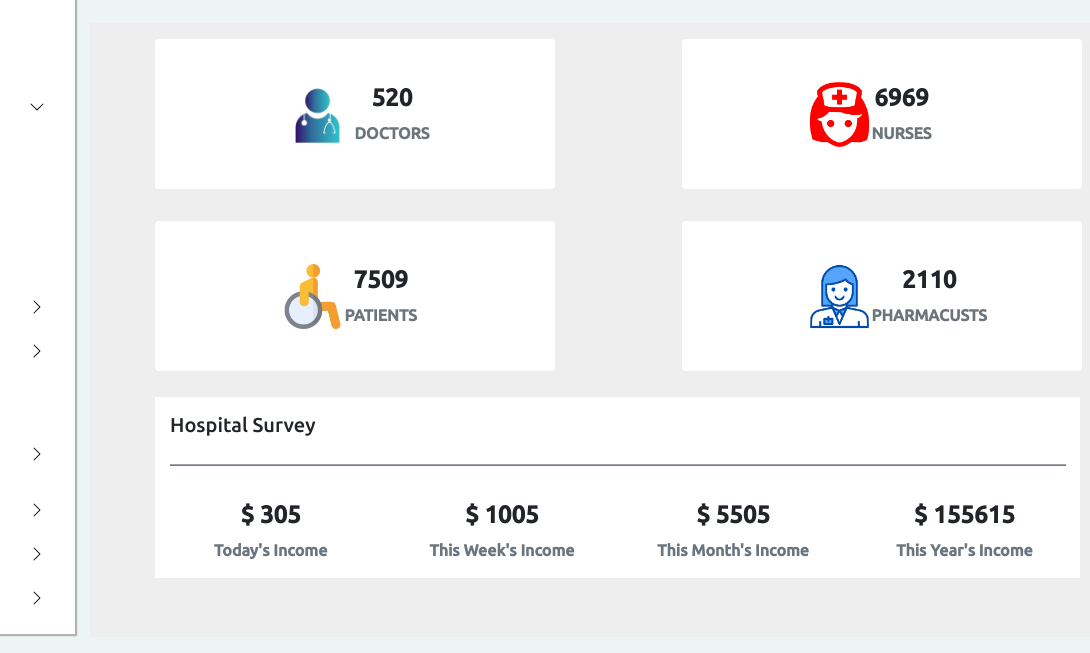
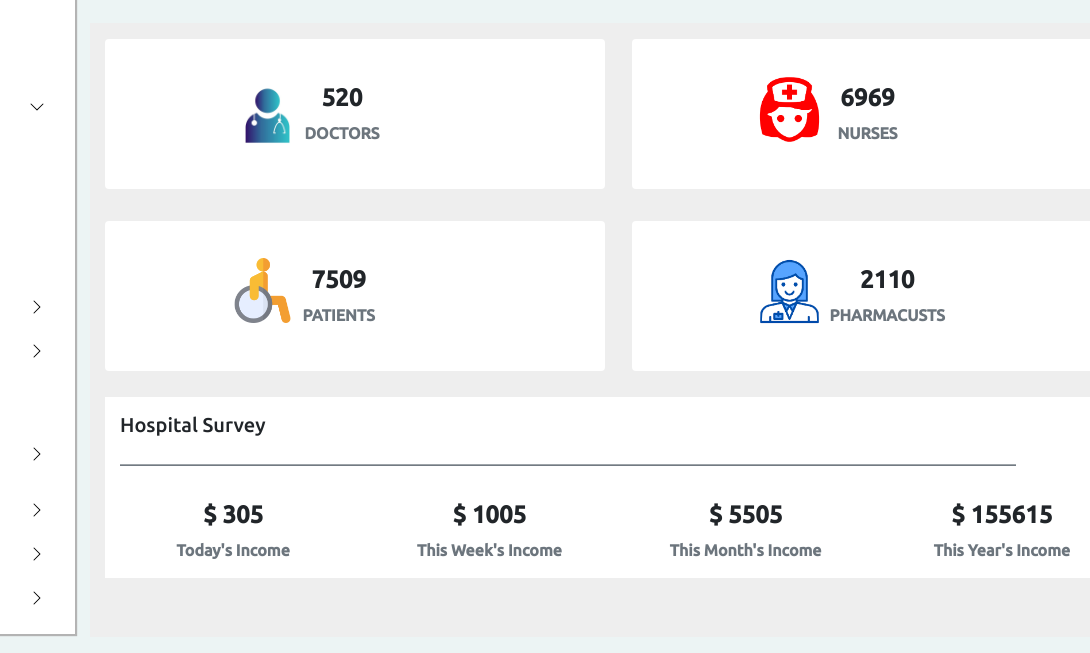
Before and after one commit to SafiraSoft1/Dashboard, a website: page index.html in a window 1280 px wide. Shown: the part 153-806 px from the top of the page, 190-1280 px from the left. Drawn offline with Linux system fonts and the light colour scheme.

Commit message:
Corrigido tamanho das caixas com icones.

```diff
--- a/paginas/fundamentos.html
+++ b/paginas/fundamentos.html
@@ -1,6 +1,6 @@
 <div style="background-color: #eee; font-family: ubuntu; height: 614px;">
     <div class="row p-3">
-        <div class="ml-1 mx-auto text-center rounded bg-white" style="width: 400px; height: 150px; display: flex; align-items: center;">
+        <div class="ml-1 mx-auto text-center rounded bg-white" style="width: 500px; height: 150px; display: flex; align-items: center;">
             <div>
                 <img src="../imgs/doctor.png" alt="" class="img-fluid" style="width: 75px; height:75px; margin-left: 125px;">
             </div>
@@ -8,34 +8,34 @@
                 <p class="mt-3 h4"><strong>520</strong></p> <p class="text-muted "><strong>DOCTORS</strong></p>
             </div>
         </div>
-        <div class="ml-1 mx-auto text-center rounded bg-white" style="width: 400px; height: 150px; display: flex; align-items: center;">
+        <div class="ml-1 mx-auto text-center rounded bg-white" style="width: 500px; height: 150px; display: flex; align-items: center;">
             <div>
-                <img src="../imgs/nurse.png" alt="" class="img-fluid" style="width: 65px; height: 65px; margin-left: 125px;">
+                <img src="../imgs/nurse.png" alt="" class="img-fluid" style="width: 65px; height: 65px; margin-left: 125px; margin-bottom: 10px;">
             </div>
-            <div>
+            <div class="ml-3">
                 <p class="mt-3 h4"><strong>6969</strong></p> <p class="text-muted"><strong>NURSES</strong></p>
             </div>
         </div>
     </div>
     <div class="row p-3">
-        <div class="ml-1 mx-auto text-center rounded bg-white" style="width: 400px; height: 150px; display: flex; align-items: center;">
+        <div class="ml-1 mx-auto text-center rounded bg-white" style="width: 500px; height: 150px; display: flex; align-items: center;">
             <div>
-                <img src="../imgs/Patient.png" alt="" class="img-fluid" style="width: 65px; height: 65px; margin-left: 125px;">
+                <img src="../imgs/Patient.png" alt="" class="img-fluid" style="width: 65px; height: 65px; margin-left: 125px; margin-bottom: 11px;">
             </div>
-            <div>
+            <div class="ml-2">
                 <p class="mt-3 h4"><strong>7509</strong></p> <p class="text-muted"><strong>PATIENTS</strong></p>
             </div>
         </div>
-        <div class="ml-1 mx-auto text-center rounded bg-white" style="width: 400px; height: 150px; display: flex; align-items: center;">
+        <div class="ml-1 mx-auto text-center rounded bg-white" style="width: 500px; height: 150px; display: flex; align-items: center;">
             <div>
-                <img src="../imgs/pharmacist.png" alt="" class="img-fluid" style="width: 65px; height: 65px; margin-left: 125px;">
+                <img src="../imgs/pharmacist.png" alt="" class="img-fluid" style="width: 65px; height: 65px; margin-left: 125px; margin-bottom: 10px;">
             </div>
-            <div style="margin-right: 88px;">
+            <div class="ml-2" style="margin-right: 88px;">
                 <p class="mt-3 h4"><strong>2110</strong></p> <p class="text-muted"><strong>PHARMACUSTS</strong></p>
             </div>
         </div>
     </div>
-    <div class="row rounded" style="margin-left: 65px; margin-top: 10px; width: 925px; ">
+    <div class="row rounded" style="margin-left: 15px; margin-top: 10px; width: 1025px; ">
         <div class="col-12 bg-white" style="font-family: ubuntu;"><h5 class="mt-3" >Hospital Survey</h5></div>
         <div class="col-12 bg-white text-muted" style="font-family: ubuntu;"><p>________________________________________________________________________________________________________________</p></div>
         <div class="col-3 ml-1 mx-auto text-center bg-white w-22"><p class="mt-3 h4"><strong>$ 305</strong></p> <p class="text-muted"><strong>Today's Income</strong></p></div>
```
